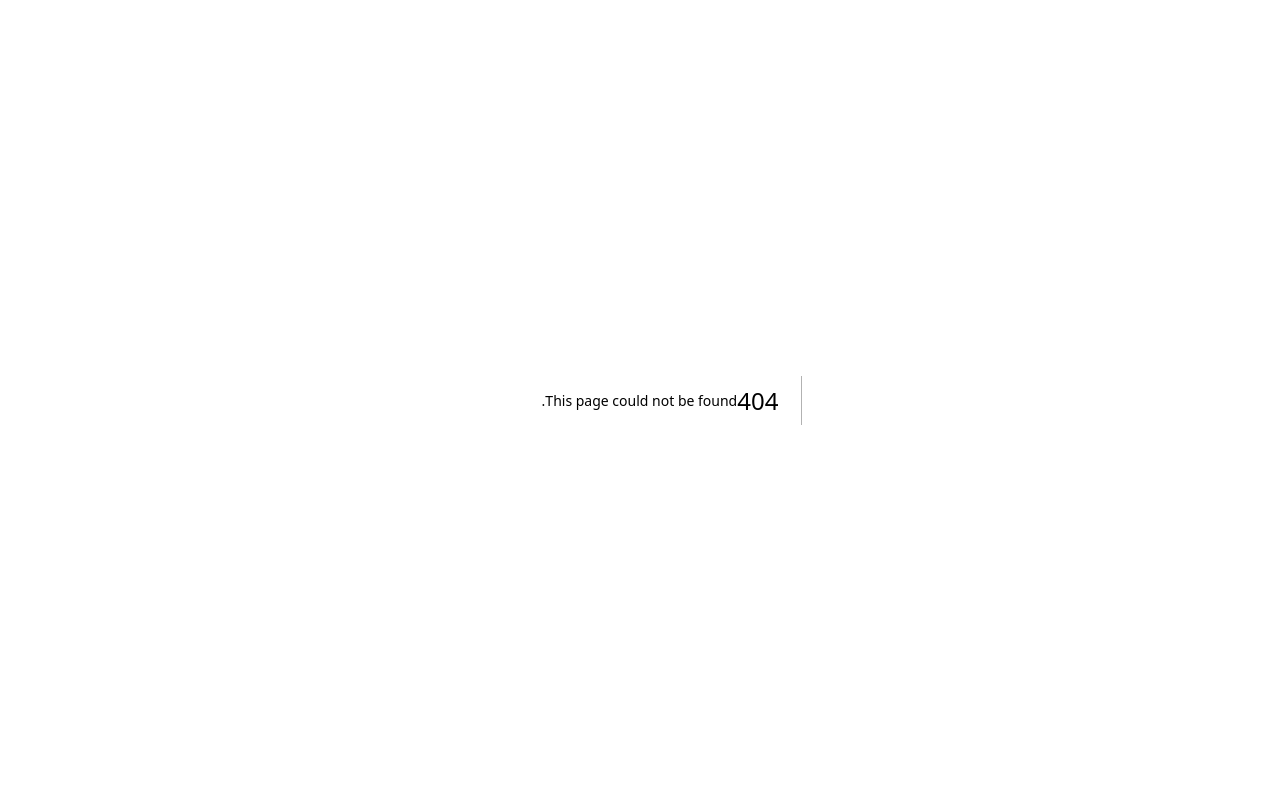
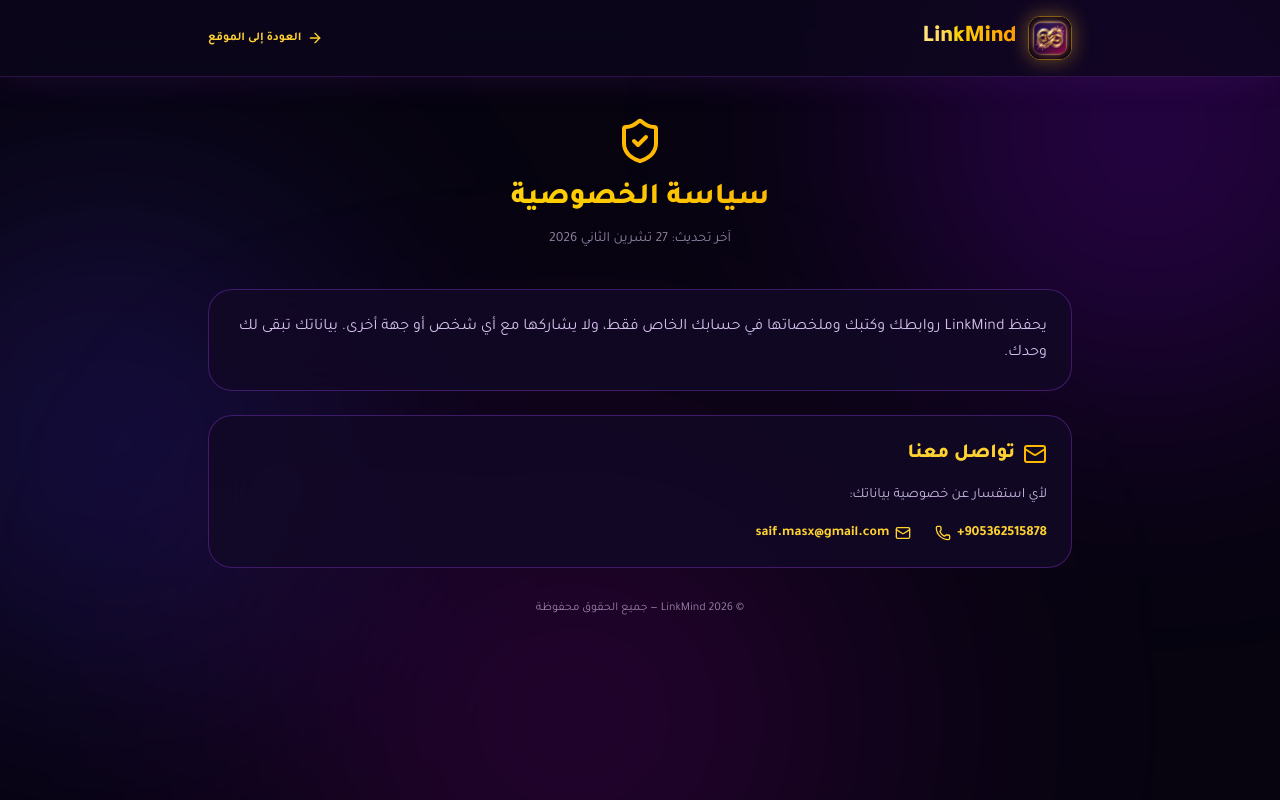
Before and after one commit to saifmasx-mas/LinkMind, a Next.js app: page /privacy in a window 1280 px wide. Before the commit this address had no page. Built offline with nearby package versions, Linux system fonts and the light colour scheme.

Commit message:
صفحة سياسة الخصوصية العامة + رابطها في التذييل

```diff
--- a/app/page.tsx
+++ b/app/page.tsx
@@ -2038,6 +2038,13 @@ export default function Home() {
               {t.footerPrivacy}
             </button>
             <a
+              href="/privacy"
+              className="flex items-center gap-1.5 text-purple-200/85 hover:text-white transition cursor-pointer"
+            >
+              <FileText className="w-4 h-4" />
+              {t.footerPrivacyPage}
+            </a>
+            <a
               href="/presentation"
               className="flex items-center gap-1.5 text-purple-200/85 hover:text-white transition cursor-pointer"
             >
--- /dev/null
+++ b/app/privacy/page.tsx
@@ -0,0 +1,98 @@
+import type { Metadata } from 'next';
+import { ArrowRight, Mail, Phone, ShieldCheck } from 'lucide-react';
+
+export const metadata: Metadata = {
+  title: 'سياسة الخصوصية | LinkMind',
+  description:
+    'يحفظ LinkMind روابطك وكتبك وملخصاتها في حسابك الخاص فقط، ولا يشاركها مع أي شخص أو جهة أخرى. بياناتك تبقى لك وحدك.',
+};
+
+// صفحة سياسة الخصوصية العامة (2026-11-27): رابطها مطلوب في
+// Google Cloud Console لنشر تطبيق OAuth من Testing إلى Production،
+// لأن زر «Publish app» معطّل ما دام رابط سياسة الخصوصية فارغاً.
+// النص هو نص نافذة الخصوصية نفسه في التذييل حرفياً (lib/translations.ts).
+export default function PrivacyPage() {
+  return (
+    <div
+      dir="rtl"
+      lang="ar"
+      className="min-h-screen bg-[#070410] text-white font-sans relative overflow-x-hidden"
+    >
+      <div className="pointer-events-none fixed inset-0 overflow-hidden z-0">
+        <div className="absolute -top-32 -start-32 w-[520px] h-[520px] rounded-full bg-purple-700/25 blur-[130px]" />
+        <div className="absolute top-1/4 -end-32 w-[480px] h-[480px] rounded-full bg-indigo-600/20 blur-[130px]" />
+        <div className="absolute -bottom-32 start-1/3 w-[560px] h-[420px] rounded-full bg-fuchsia-600/20 blur-[140px]" />
+      </div>
+
+      <header className="relative z-10 border-b border-purple-500/20 bg-[#0d071c]/75 backdrop-blur-xl sticky top-0 shadow-[0_4px_30px_rgba(88,28,135,0.2)]">
+        <div className="max-w-4xl mx-auto px-4 py-4 flex items-center justify-between gap-3">
+          <a href="/" className="flex items-center gap-3">
+            <img
+              src="/logo.png"
+              alt="شعار LinkMind"
+              className="w-11 h-11 rounded-xl object-cover border border-amber-400/50 shadow-[0_0_20px_rgba(251,191,36,0.4)]"
+            />
+            <span className="text-2xl font-extrabold tracking-tight bg-gradient-to-r from-amber-200 via-yellow-400 to-amber-500 bg-clip-text text-transparent">
+              LinkMind
+            </span>
+          </a>
+          <a
+            href="/"
+            className="inline-flex items-center gap-1.5 text-xs font-bold text-amber-300 hover:text-amber-200"
+          >
+            <ArrowRight className="w-4 h-4" />
+            العودة إلى الموقع
+          </a>
+        </div>
+      </header>
+
+      <main className="relative z-10 max-w-4xl mx-auto px-4 py-10">
+        <div className="text-center mb-10">
+          <ShieldCheck className="w-12 h-12 text-amber-400 mx-auto mb-4" />
+          <h1 className="text-3xl font-extrabold bg-gradient-to-r from-amber-200 via-yellow-400 to-amber-500 bg-clip-text text-transparent mb-3">
+            سياسة الخصوصية
+          </h1>
+          <p className="text-sm text-purple-200/60">آخر تحديث: 27 تشرين الثاني 2026</p>
+        </div>
+
+        <section className="bg-[#120926]/85 backdrop-blur-xl border border-purple-500/30 rounded-3xl p-6 mb-6">
+          <p className="text-base text-purple-200/90 leading-relaxed">
+            يحفظ LinkMind روابطك وكتبك وملخصاتها في حسابك الخاص فقط، ولا يشاركها
+            مع أي شخص أو جهة أخرى. بياناتك تبقى لك وحدك.
+          </p>
+        </section>
+
+        <section className="bg-[#120926]/85 backdrop-blur-xl border border-purple-500/30 rounded-3xl p-6 mb-6">
+          <h2 className="text-xl font-extrabold text-amber-300 flex items-center gap-2 mb-4">
+            <Mail className="w-6 h-6 text-amber-400" />
+            تواصل معنا
+          </h2>
+          <p className="text-sm text-purple-200/85 leading-relaxed mb-4">
+            لأي استفسار عن خصوصية بياناتك:
+          </p>
+          <div className="flex flex-wrap items-center gap-x-6 gap-y-2 text-sm font-semibold">
+            <a
+              href="tel:+905362515878"
+              dir="ltr"
+              className="flex items-center gap-1.5 text-amber-300 hover:text-amber-200 transition"
+            >
+              <Phone className="w-4 h-4" />
+              +905362515878
+            </a>
+            <a
+              href="mailto:saif.masx@gmail.com"
+              className="flex items-center gap-1.5 text-amber-300 hover:text-amber-200 transition"
+            >
+              <Mail className="w-4 h-4" />
+              saif.masx@gmail.com
+            </a>
+          </div>
+        </section>
+
+        <p className="text-center text-xs text-purple-200/60 mt-8">
+          © 2026 LinkMind — جميع الحقوق محفوظة
+        </p>
+      </main>
+    </div>
+  );
+}
--- a/lib/translations.ts
+++ b/lib/translations.ts
@@ -86,6 +86,7 @@ export const translations = {
     logoutBtn: 'خروج',
     footerContact: 'اتصل بنا',
     footerPrivacy: 'سياسة الخصوصية',
+    footerPrivacyPage: 'صفحة سياسة الخصوصية',
     footerPrivacyTitle: 'سياسة الخصوصية',
     footerPrivacyText:
       'يحفظ LinkMind روابطك وكتبك وملخصاتها في حسابك الخاص فقط، ولا يشاركها مع أي شخص أو جهة أخرى. بياناتك تبقى لك وحدك.',
@@ -189,6 +190,7 @@ export const translations = {
     logoutBtn: 'Çıkış',
     footerContact: 'Bize Ulaşın',
     footerPrivacy: 'Gizlilik Politikası',
+    footerPrivacyPage: 'Gizlilik Politikası Sayfası',
     footerPrivacyTitle: 'Gizlilik Politikası',
     footerPrivacyText:
       'LinkMind, bağlantılarınızı, kitaplarınızı ve özetlerinizi yalnızca kendi hesabınızda saklar ve hiç kimseyle paylaşmaz. Verileriniz yalnızca size aittir.',
@@ -293,6 +295,7 @@ export const translations = {
     logoutBtn: 'Logout',
     footerContact: 'Contact Us',
     footerPrivacy: 'Privacy Policy',
+    footerPrivacyPage: 'Privacy Policy Page',
     footerPrivacyTitle: 'Privacy Policy',
     footerPrivacyText:
       'LinkMind stores your links, books and their summaries in your own account only, and never shares them with anyone else. Your data stays yours alone.',
```
